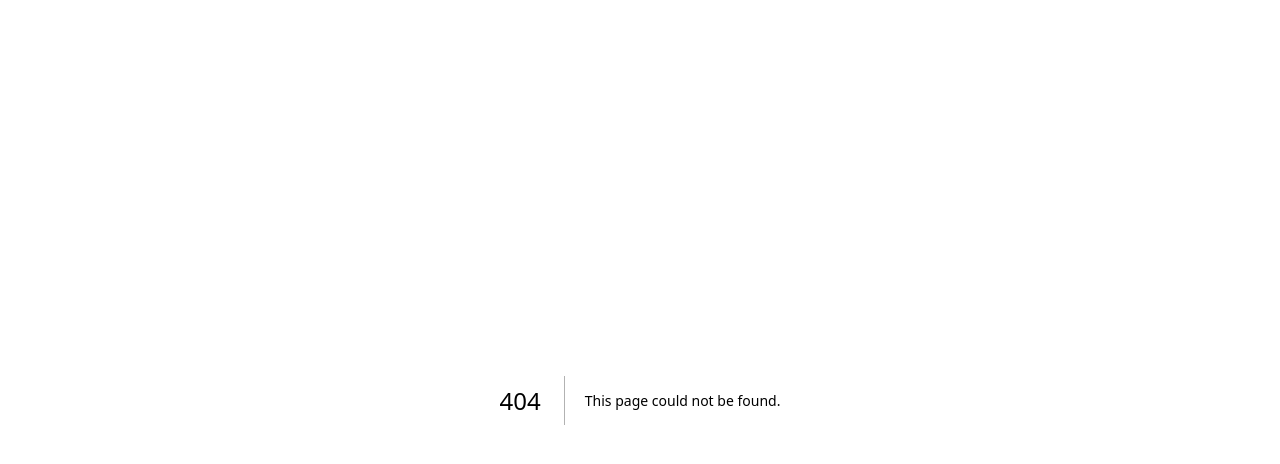
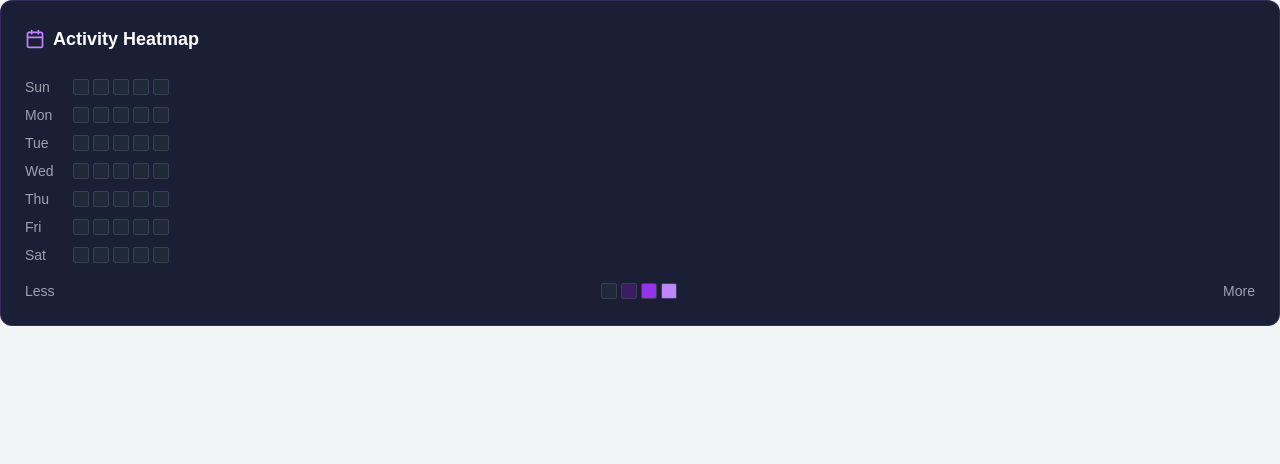
Before and after one commit to ahatanar/SentimeterFrontend, a Next.js app: page /ActivityHeatmap in a window 1280 px wide. Before the commit this address had no page. Shown: the top 464 px of the page. Built offline with nearby package versions, Linux system fonts and the light colour scheme.

Commit message:
Added new feat streak UI components

```diff
--- /dev/null
+++ b/pages/ActivityHeatmap.js
@@ -0,0 +1,94 @@
+import React from 'react';
+import { Calendar, AlertCircle } from 'lucide-react';
+
+const ActivityHeatmap = ({ calendar_activity = {}, missed_days = [] }) => {
+  // Create a 7x5 grid for the last 35 days
+  const dayNames = ['Sun', 'Mon', 'Tue', 'Wed', 'Thu', 'Fri', 'Sat'];
+  const today = new Date();
+
+  const activityGrid = dayNames.map(dayName => {
+    const activity = Array(5).fill(0); // Initialize with 0s
+    const dayIndex = dayNames.indexOf(dayName);
+
+    // Fill in actual activity data
+    for (let weekOffset = 0; weekOffset < 5; weekOffset++) {
+      const date = new Date(today);
+      date.setDate(date.getDate() - (date.getDay() - dayIndex) - (weekOffset * 7));
+      const dateKey = date.toISOString().slice(0, 10);
+      activity[4 - weekOffset] = calendar_activity[dateKey] || 0;
+    }
+
+    return {
+      day: dayName,
+      activity
+    };
+  });
+
+  const getActivityColor = (count) => {
+    if (count === 0) return 'bg-gray-800';
+    if (count === 1) return 'bg-purple-900/50';
+    if (count === 2) return 'bg-purple-600';
+    return 'bg-purple-400';
+  };
+
+  const formatDate = (dateStr) => {
+    return new Date(dateStr).toLocaleDateString('en-US', {
+      year: 'numeric',
+      month: '2-digit',
+      day: '2-digit'
+    });
+  };
+
+  return (
+    <div className="bg-[#1a1f36] rounded-xl border border-purple-500/20 p-6">
+      <div className="flex items-center space-x-2 mb-6">
+        <Calendar className="h-5 w-5 text-purple-400" />
+        <h3 className="text-lg font-semibold text-white">Activity Heatmap</h3>
+      </div>
+
+      <div className="space-y-2">
+        {activityGrid.map((row, rowIndex) => (
+          <div key={rowIndex} className="flex items-center">
+            <span className="text-sm text-gray-400 w-12">{row.day}</span>
+            <div className="flex gap-1">
+              {row.activity.map((count, colIndex) => (
+                <div
+                  key={colIndex}
+                  className={`w-4 h-4 rounded-sm ${getActivityColor(count)} border border-gray-700`}
+                  title={`${row.day} - ${count} entries`}
+                />
+              ))}
+            </div>
+          </div>
+        ))}
+      </div>
+
+      <div className="mt-4 flex items-center justify-between text-sm text-gray-400">
+        <span>Less</span>
+        <div className="flex gap-1">
+          <div className="w-4 h-4 rounded-sm bg-gray-800 border border-gray-700" />
+          <div className="w-4 h-4 rounded-sm bg-purple-900/50 border border-gray-700" />
+          <div className="w-4 h-4 rounded-sm bg-purple-600 border border-gray-700" />
+          <div className="w-4 h-4 rounded-sm bg-purple-400 border border-gray-700" />
+        </div>
+        <span>More</span>
+      </div>
+
+      {missed_days.length > 0 && (
+        <div className="mt-6 p-4 bg-[#1f1d2e] rounded-lg border border-orange-500/20">
+          <div className="flex items-center space-x-2 mb-2">
+            <AlertCircle className="h-4 w-4 text-orange-400" />
+            <span className="text-sm font-medium text-orange-400">Missed Days</span>
+          </div>
+          <div className="text-sm text-gray-400 space-y-1">
+            {missed_days.map((date, index) => (
+              <div key={index}>{formatDate(date)}</div>
+            ))}
+          </div>
+        </div>
+      )}
+    </div>
+  );
+};
+
+export default ActivityHeatmap;
--- a/pages/JournalStreakCard.js
+++ b/pages/JournalStreakCard.js
@@ -1,22 +1,12 @@
 import React from 'react';
 import { TrendingUp, Calendar, AlertCircle } from 'lucide-react';
-
-const dayNames = ['Sun', 'Mon', 'Tue', 'Wed', 'Thu', 'Fri', 'Sat'];
-
-function getIntensity(count) {
-  if (count === 0) return 'bg-gray-200';
-  if (count < 2) return 'bg-green-100';
-  if (count < 4) return 'bg-green-300';
-  if (count < 7) return 'bg-green-500';
-  return 'bg-green-700';
-}
 
 const JournalStreakCard = ({ streakData, loading, error }) => {
   if (loading) {
     return (
-      <div className="grid grid-cols-1 lg:grid-cols-3 gap-6 mb-8">
+      <div className="grid grid-cols-1 md:grid-cols-3 gap-6">
         {[1, 2, 3].map((i) => (
-          <div key={i} className="bg-black/40 backdrop-blur-sm rounded-xl border border-purple-500/20 p-6 animate-pulse">
+          <div key={i} className="bg-[#1a1f36] rounded-xl border border-purple-500/20 p-6 animate-pulse">
             <div className="h-8 bg-gray-700 rounded mb-4 w-2/3" />
             <div className="h-10 bg-gray-700 rounded mb-2 w-1/3" />
             <div className="h-4 bg-gray-700 rounded w-1/2" />
@@ -28,7 +18,7 @@ const JournalStreakCard = ({ streakData, loading, error }) => {
 
   if (error) {
     return (
-      <div className="bg-red-500/10 backdrop-blur-sm rounded-xl border border-red-500/20 p-6 mb-8">
+      <div className="bg-red-500/10 backdrop-blur-sm rounded-xl border border-red-500/20 p-6">
         <p className="text-red-400">Error loading streak data: {error}</p>
       </div>
     );
@@ -41,35 +31,13 @@ const JournalStreakCard = ({ streakData, loading, error }) => {
     longest_streak,
     has_written_today,
     last_entry_date,
-    missed_days,
-    calendar_activity = {},
+    missed_days = []
   } = streakData;
 
-  // Prepare heatmap: assume calendar_activity is { 'YYYY-MM-DD': count }
-  // Show last 5 weeks (35 days)
-  const today = new Date();
-  const days = [];
-  for (let i = 34; i >= 0; i--) {
-    const d = new Date(today);
-    d.setDate(today.getDate() - i);
-    const key = d.toISOString().slice(0, 10);
-    days.push({
-      date: key,
-      count: calendar_activity[key] || 0,
-      day: d.getDay(),
-    });
-  }
-
-  // Group days by week
-  const weeks = [];
-  for (let i = 0; i < 35; i += 7) {
-    weeks.push(days.slice(i, i + 7));
-  }
-
   return (
-    <div className="grid grid-cols-1 lg:grid-cols-3 gap-6 mb-8">
-      {/* Current Streak Card */}
-      <div className="bg-black/40 backdrop-blur-sm rounded-xl border border-purple-500/20 p-6">
+    <div className="grid grid-cols-1 md:grid-cols-3 gap-6">
+      {/* Current Streak */}
+      <div className="bg-[#1a1f36] rounded-xl border border-purple-500/20 p-6">
         <div className="flex items-center justify-between mb-4">
           <div className="flex items-center space-x-2">
             <TrendingUp className="h-5 w-5 text-green-400" />
@@ -85,8 +53,8 @@ const JournalStreakCard = ({ streakData, loading, error }) => {
         <p className="text-gray-400 text-sm">Keep it going!</p>
       </div>
 
-      {/* Longest Streak Card */}
-      <div className="bg-black/40 backdrop-blur-sm rounded-xl border border-purple-500/20 p-6">
+      {/* Longest Streak */}
+      <div className="bg-[#1a1f36] rounded-xl border border-purple-500/20 p-6">
         <div className="flex items-center space-x-2 mb-4">
           <Calendar className="h-5 w-5 text-blue-400" />
           <h3 className="text-lg font-semibold text-white">Longest Streak</h3>
@@ -95,14 +63,16 @@ const JournalStreakCard = ({ streakData, loading, error }) => {
         <p className="text-gray-400 text-sm">Personal best</p>
       </div>
 
-      {/* Missed Days Card */}
-      <div className="bg-black/40 backdrop-blur-sm rounded-xl border border-purple-500/20 p-6">
+      {/* Missed Days */}
+      <div className="bg-[#1a1f36] rounded-xl border border-purple-500/20 p-6">
         <div className="flex items-center space-x-2 mb-4">
           <AlertCircle className="h-5 w-5 text-orange-400" />
           <h3 className="text-lg font-semibold text-white">Missed Days</h3>
         </div>
-        <div className="text-3xl font-bold text-orange-400 mb-2">{missed_days?.length || 0}</div>
-        <p className="text-gray-400 text-sm">Last entry: {last_entry_date ? new Date(last_entry_date).toLocaleDateString() : 'N/A'}</p>
+        <div className="text-3xl font-bold text-orange-400 mb-2">{missed_days.length}</div>
+        <p className="text-gray-400 text-sm">
+          Last entry: {last_entry_date ? new Date(last_entry_date).toLocaleDateString() : 'N/A'}
+        </p>
       </div>
     </div>
   );
--- /dev/null
+++ b/pages/LongestStreakCard.js
@@ -0,0 +1,19 @@
+import React from 'react';
+import { Calendar } from 'lucide-react';
+
+const LongestStreakCard = ({ streakData }) => {
+  const { longest_streak = 0 } = streakData || {};
+
+  return (
+    <div className="bg-black/40 backdrop-blur-sm rounded-xl border border-purple-500/20 p-6 h-full">
+      <div className="flex items-center space-x-2 mb-4">
+        <Calendar className="h-5 w-5 text-blue-400" />
+        <h3 className="text-lg font-semibold text-white">Longest Streak</h3>
+      </div>
+      <div className="text-3xl font-bold text-blue-400 mb-2">{longest_streak}</div>
+      <p className="text-gray-400 text-sm">Personal best</p>
+    </div>
+  );
+};
+
+export default LongestStreakCard;
```
